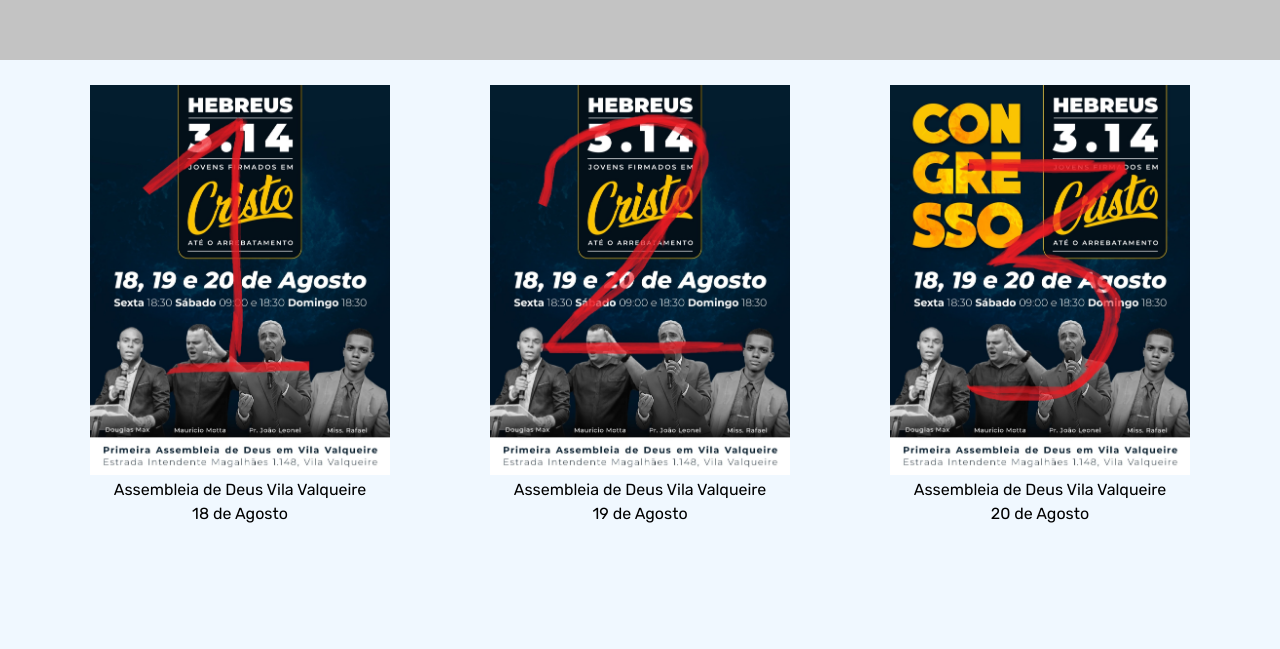
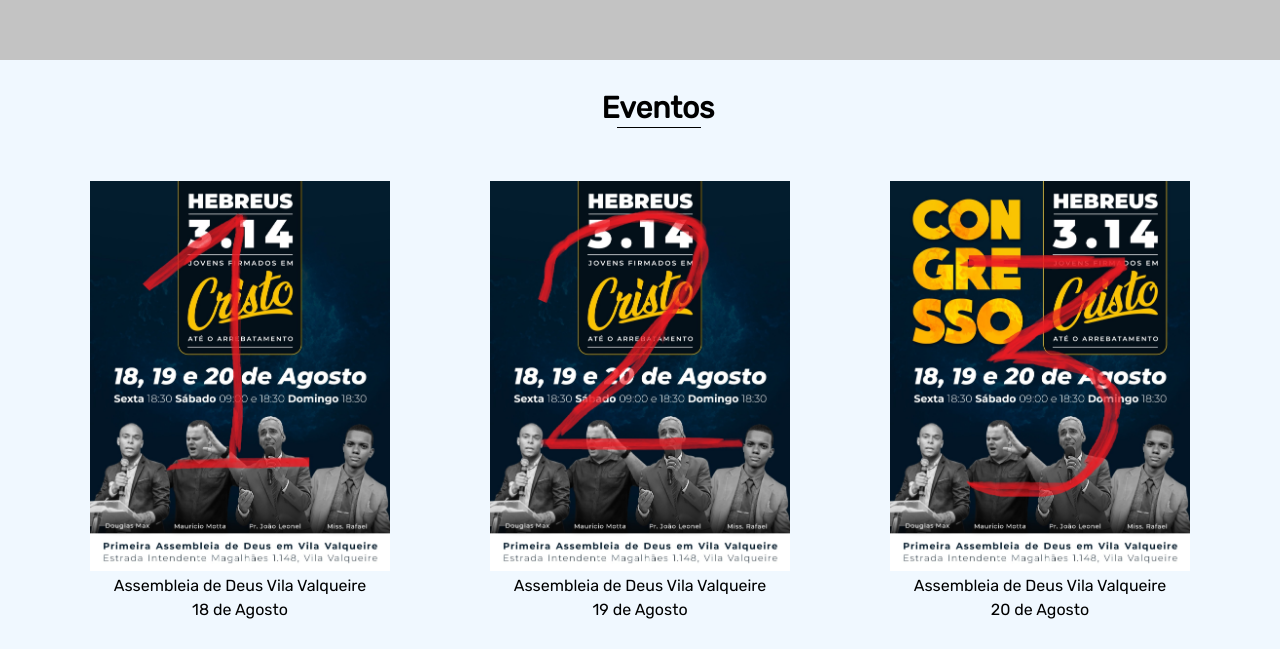
Before and after one commit to Fernandoo29/site-shekinah, a React (Create React App) app in the folder site-shekinah/: page / in a window 1280 px wide. Shown: the part 740-1389 px from the top of the page. Before the commit the page ends 1293 px from the top, so only its background shows below. Built offline with nearby package versions, Linux system fonts and the light colour scheme.

Commit message:
implementação do titulo dos eventos e alguns ajustes

```diff
--- a/site-shekinah/src/Components/Eventos/eventos.js
+++ b/site-shekinah/src/Components/Eventos/eventos.js
@@ -28,7 +28,9 @@
     }
 
     return(
-        <section id={styles.agendaContainer}>
+        <section>
+            <p id={styles.eventoTitulo}>Eventos</p>
+            <div id={styles.eventoContent}>
                 {
                 agenda.map((evento, index) => {
                     return (
@@ -41,6 +43,7 @@
                         </div>
                     )})
                 }
+            </div>
         </section>
     )
 }
--- a/site-shekinah/src/Components/Eventos/eventos.module.css
+++ b/site-shekinah/src/Components/Eventos/eventos.module.css
@@ -1,11 +1,29 @@
-#agendaContainer{
+#eventoContainer{
+    margin: 25px 10px;
+}
+
+#eventoTitulo{
+    font-size: 30px;
+    text-align: center;
+    font-weight: bold;
+    margin: 30px 0 30px 47%;
+    position: relative;
+    display: inline-block;
+}
+
+#eventoTitulo::after {
+    content: '';
+    position: absolute;
+    bottom: -2px;
+    left: 15px;
+    width: 75%;
+    border-bottom: 1px solid black;
+  }
+
+#eventoContent{
     display: flex;
     flex-wrap: wrap;
     justify-content: space-evenly;
-}
-
-#eventoContainer{
-    margin: 25px 10px;
 }
 
 .evento{
--- a/site-shekinah/src/data-mock/dados.json
+++ b/site-shekinah/src/data-mock/dados.json
@@ -18,6 +18,21 @@
                     },
                     {
                          "instagram": "link-do-instagram"
+                    }
+               ]
+          },
+          {
+               "nome": "Daniel",
+               "foto": "link-ou-nome-da-foto",
+               "redes_sociais": [
+                    {
+                         "facebook": "link-do-facebook"
+                    },
+                    {
+                         "instagram": "link-do-instagram"
+                    },
+                    {
+                         "twitter": "link-do-twitter"
                     }
                ]
           }
```
Lines whose indentation alone changed are shown as unchanged.
